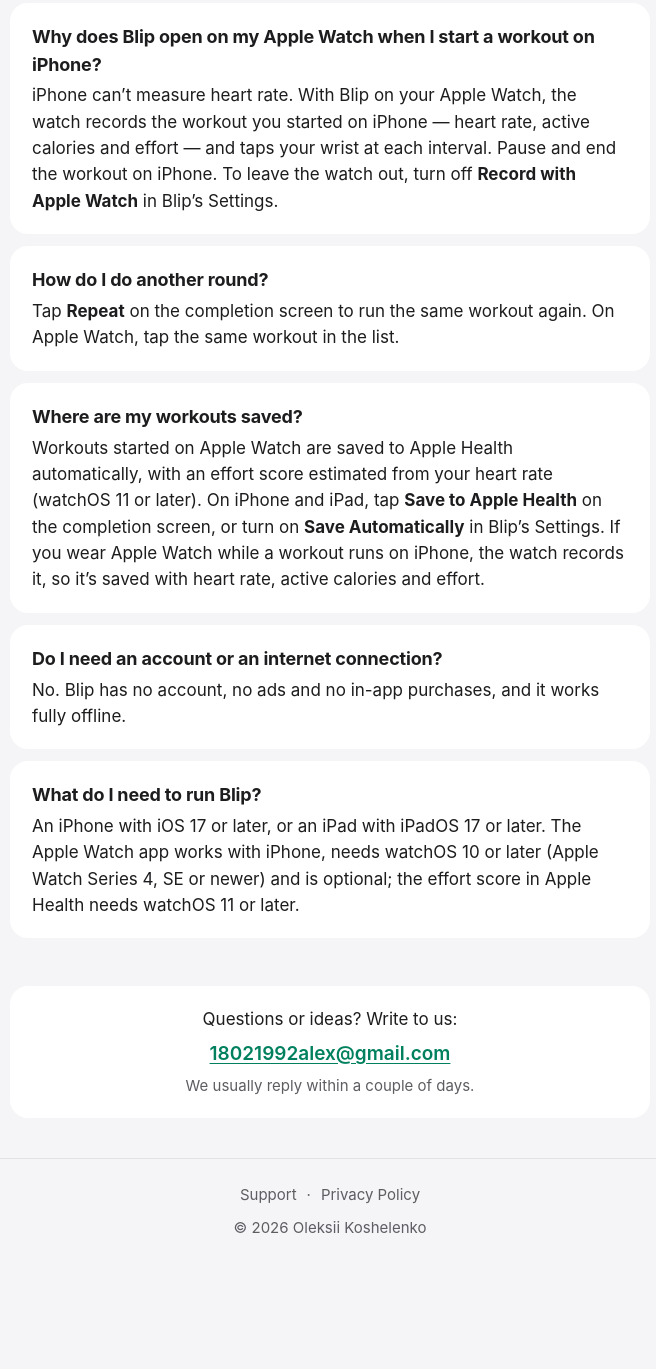
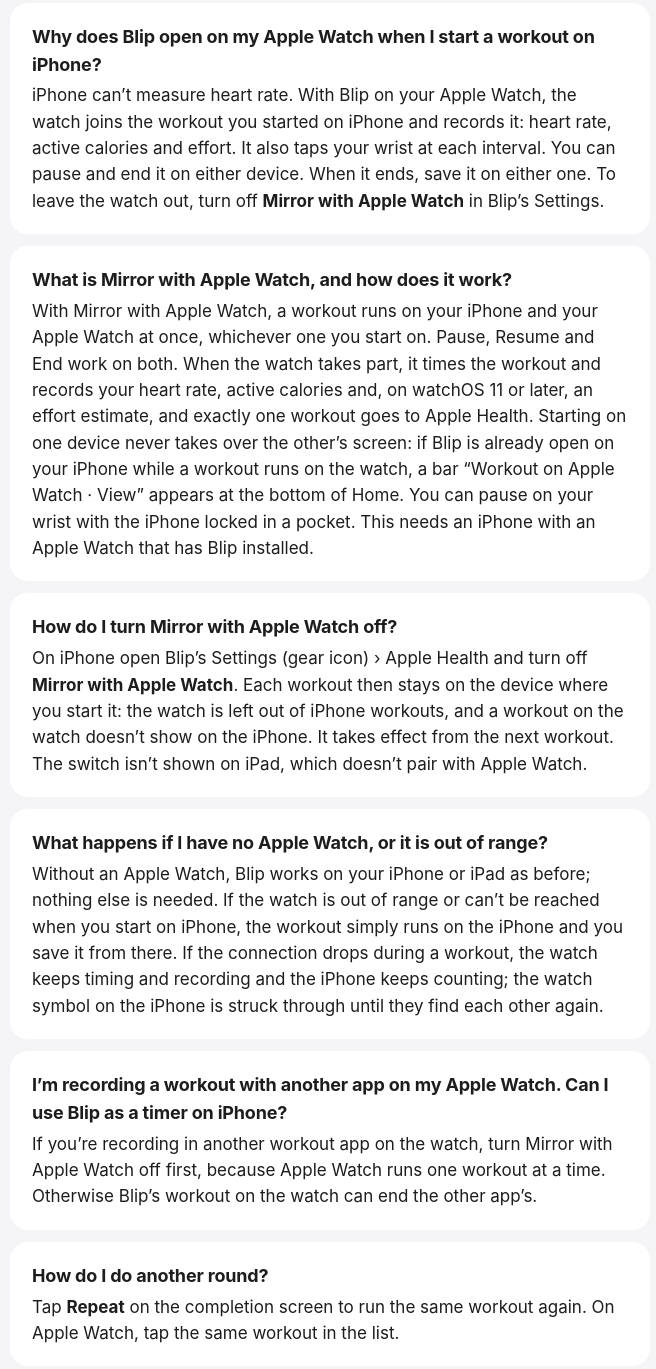
Before and after one commit to ASKoshelenko/blip-timer, a plain HTML site: page index.html in a window 1280 px wide. Shown: the part 1347-2716 px from the top of the page, without its empty margins (310-966 px from the left). Before the commit the page ends 2634 px from the top, so only its background shows below. Drawn offline with Linux system fonts and the light colour scheme.

Commit message:
Update Blip support site

```diff
--- a/index.html
+++ b/index.html
@@ -55,7 +55,27 @@
 
       <div class="card">
         <h3>Why does Blip open on my Apple Watch when I start a workout on iPhone?</h3>
-        <p>iPhone can’t measure heart rate. With Blip on your Apple Watch, the watch records the workout you started on iPhone — heart rate, active calories and effort — and taps your wrist at each interval. Pause and end the workout on iPhone. To leave the watch out, turn off <strong>Record with Apple Watch</strong> in Blip’s Settings.</p>
+        <p>iPhone can’t measure heart rate. With Blip on your Apple Watch, the watch joins the workout you started on iPhone and records it: heart rate, active calories and effort. It also taps your wrist at each interval. You can pause and end it on either device. When it ends, save it on either one. To leave the watch out, turn off <strong>Mirror with Apple Watch</strong> in Blip’s Settings.</p>
+      </div>
+
+      <div class="card">
+        <h3>What is Mirror with Apple Watch, and how does it work?</h3>
+        <p>With Mirror with Apple Watch, a workout runs on your iPhone and your Apple Watch at once, whichever one you start on. Pause, Resume and End work on both. When the watch takes part, it times the workout and records your heart rate, active calories and, on watchOS 11 or later, an effort estimate, and exactly one workout goes to Apple Health. Starting on one device never takes over the other’s screen: if Blip is already open on your iPhone while a workout runs on the watch, a bar “Workout on Apple Watch · View” appears at the bottom of Home. You can pause on your wrist with the iPhone locked in a pocket. This needs an iPhone with an Apple Watch that has Blip installed.</p>
+      </div>
+
+      <div class="card">
+        <h3>How do I turn Mirror with Apple Watch off?</h3>
+        <p>On iPhone open Blip’s Settings (gear icon) › Apple Health and turn off <strong>Mirror with Apple Watch</strong>. Each workout then stays on the device where you start it: the watch is left out of iPhone workouts, and a workout on the watch doesn’t show on the iPhone. It takes effect from the next workout. The switch isn’t shown on iPad, which doesn’t pair with Apple Watch.</p>
+      </div>
+
+      <div class="card">
+        <h3>What happens if I have no Apple Watch, or it is out of range?</h3>
+        <p>Without an Apple Watch, Blip works on your iPhone or iPad as before; nothing else is needed. If the watch is out of range or can’t be reached when you start on iPhone, the workout simply runs on the iPhone and you save it from there. If the connection drops during a workout, the watch keeps timing and recording and the iPhone keeps counting; the watch symbol on the iPhone is struck through until they find each other again.</p>
+      </div>
+
+      <div class="card">
+        <h3>I’m recording a workout with another app on my Apple Watch. Can I use Blip as a timer on iPhone?</h3>
+        <p>If you’re recording in another workout app on the watch, turn Mirror with Apple Watch off first, because Apple Watch runs one workout at a time. Otherwise Blip’s workout on the watch can end the other app’s.</p>
       </div>
 
       <div class="card">
```
Also changed, not shown: privacy/index.html (+3 -3 lines).
